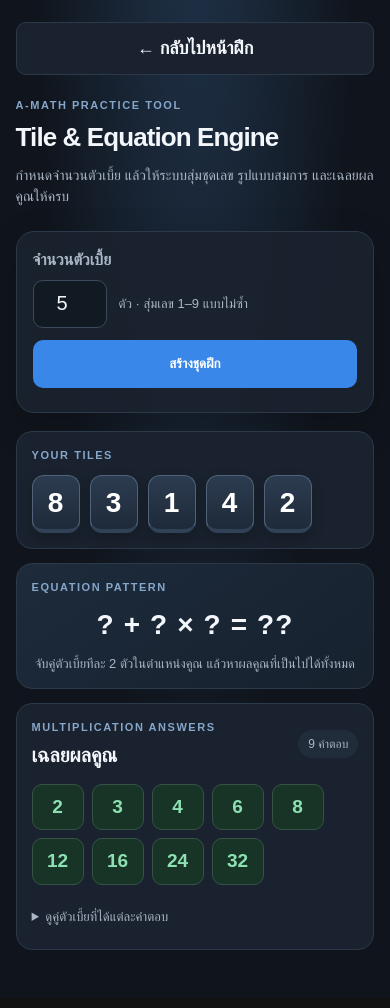
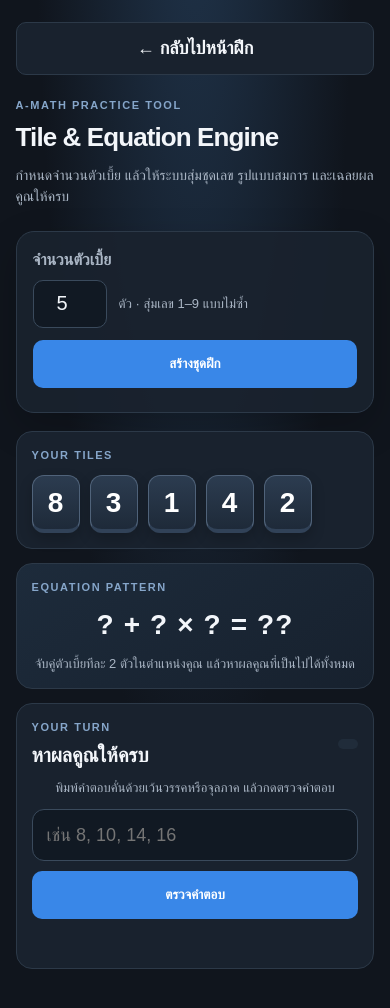
Before and after one commit to omgkrit/stackblitz-starters-k2sabnck, a website: page engine.html in a window 390 px wide. Drawn offline with Linux system fonts and the light colour scheme.

Commit message:
Require answers before revealing A-Math solutions

```diff
--- a/engine.html
+++ b/engine.html
@@ -39,11 +39,17 @@
     </div>
     <div class="engine-section">
       <div class="answer-heading">
-        <div><p class="eyebrow">MULTIPLICATION ANSWERS</p><h2>เฉลยผลคูณ</h2></div>
+        <div><p class="eyebrow">YOUR TURN</p><h2>หาผลคูณให้ครบ</h2></div>
         <span id="answerCount" class="answer-count"></span>
       </div>
-      <div id="answerList" class="answer-list"></div>
-      <details class="pair-details">
+      <p class="helper-text">พิมพ์คำตอบคั่นด้วยเว้นวรรคหรือจุลภาค แล้วกดตรวจคำตอบ</p>
+      <div class="engine-answer-entry">
+        <input id="userAnswers" type="text" inputmode="numeric" autocomplete="off" placeholder="เช่น 8, 10, 14, 16">
+        <button id="checkAnswers" class="primary-action">ตรวจคำตอบ</button>
+      </div>
+      <p id="answerFeedback" class="answer-feedback" aria-live="polite"></p>
+      <div id="answerList" class="answer-list hidden"></div>
+      <details id="pairDetails" class="pair-details hidden">
         <summary>ดูคู่ตัวเบี้ยที่ได้แต่ละคำตอบ</summary>
         <div id="pairList" class="pair-list"></div>
       </details>
@@ -55,13 +61,19 @@
   const countInput = document.getElementById("tileCount");
   const errorBox = document.getElementById("engineError");
   const resultBox = document.getElementById("engineResult");
+  let currentSet = null;
   function generate() {
     errorBox.textContent = "";
     try {
       const set = AMathEngine.createSet(Number(countInput.value));
+      currentSet = set;
       document.getElementById("tileList").innerHTML = set.tiles.map(n => `<span class="tile-chip">${n}</span>`).join("");
       document.getElementById("equationPattern").textContent = set.pattern;
-      document.getElementById("answerCount").textContent = `${set.answers.length} คำตอบ`;
+      document.getElementById("answerCount").textContent = "";
+      document.getElementById("userAnswers").value = "";
+      document.getElementById("answerFeedback").textContent = "";
+      document.getElementById("answerList").classList.add("hidden");
+      document.getElementById("pairDetails").classList.add("hidden");
       document.getElementById("answerList").innerHTML = set.answers.map(n => `<span class="answer-chip">${n}</span>`).join("");
       document.getElementById("pairList").innerHTML = set.pairs.map(p => `<span>${p.left} × ${p.right} = <strong>${p.product}</strong></span>`).join("");
       resultBox.classList.remove("hidden");
@@ -72,6 +84,22 @@
   }
   document.getElementById("generateBtn").addEventListener("click", generate);
   countInput.addEventListener("keydown", event => { if (event.key === "Enter") generate(); });
+  function checkAnswers() {
+    if (!currentSet) return;
+    const submitted = new Set(document.getElementById("userAnswers").value.split(/[\s,;]+/).filter(Boolean).map(Number).filter(Number.isFinite));
+    const expected = currentSet.answers;
+    const correctCount = expected.filter(value => submitted.has(value)).length;
+    const extraCount = [...submitted].filter(value => !expected.includes(value)).length;
+    const allCorrect = correctCount === expected.length && extraCount === 0;
+    document.getElementById("answerFeedback").textContent = allCorrect
+      ? `ครบและถูกต้อง · ${expected.length} คำตอบ เยี่ยมมาก!`
+      : `ถูก ${correctCount} จาก ${expected.length}${extraCount ? ` · มีคำตอบที่ไม่อยู่ในชุด ${extraCount} ค่า` : " · ลองดูเฉลยแล้วทบทวนอีกครั้ง"}`;
+    document.getElementById("answerCount").textContent = `${expected.length} คำตอบ`;
+    document.getElementById("answerList").classList.remove("hidden");
+    document.getElementById("pairDetails").classList.remove("hidden");
+  }
+  document.getElementById("checkAnswers").addEventListener("click", checkAnswers);
+  document.getElementById("userAnswers").addEventListener("keydown", event => { if (event.key === "Enter") checkAnswers(); });
   generate();
 </script>
 </body>
--- a/math-engine.js
+++ b/math-engine.js
@@ -1,9 +1,7 @@
 (() => {
   const patterns = [
     "? + ? × ? = ??",
-    "? − ? × ? = ??",
-    "? × ? + ? = ??",
-    "? × ? − ? = ??"
+    "? × ? + ? = ??"
   ];
 
   function generateTiles(count) {
--- a/styles.css
+++ b/styles.css
@@ -441,6 +441,9 @@ button {
 .answer-heading h2 { margin: 4px 0 0; font-size: 20px; }
 .answer-count { padding: 5px 10px; border-radius: 999px; background: #202c3a; color: var(--muted); font-size: 12px; white-space: nowrap; }
 .answer-list { display: flex; flex-wrap: wrap; gap: 8px; margin-top: 14px; }
+.engine-answer-entry { display: flex; gap: 10px; margin-top: 12px; }
+.engine-answer-entry input { flex: 1; min-width: 0; min-height: 52px; padding: 10px 14px; border: 1px solid #3a4a5c; border-radius: 12px; background: #111923; color: var(--text); font-size: 18px; }
+.answer-feedback { min-height: 24px; margin: 10px 0 0; color: #8ce0b1; font-weight: 700; }
 .answer-chip { min-width: 52px; padding: 8px 10px; border: 1px solid #355344; border-radius: 10px; background: #183427; color: #8ce0b1; font-size: 19px; font-weight: 800; text-align: center; }
 .pair-details { margin-top: 14px; color: var(--muted); font-size: 13px; }
 .pair-details summary { padding: 8px 0; cursor: pointer; }
@@ -451,6 +454,7 @@ button {
   .header-links { width: 100%; }
   .header-links .nav-btn { flex: 1; padding: 10px 8px; font-size: 13px; }
   .primary-action { width: 100%; margin-left: 0; }
+  .engine-answer-entry { flex-direction: column; }
   .engine-section { padding: 15px; }
   .tile-chip { width: 48px; height: 58px; }
 }
```
